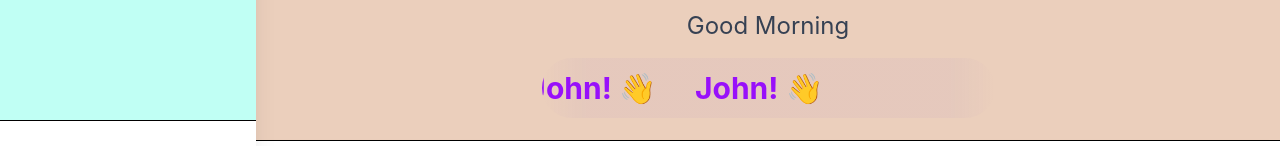
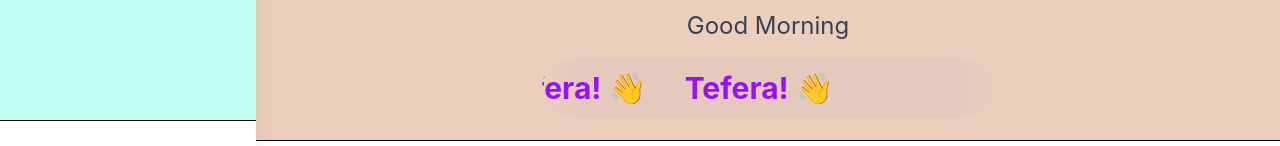
Before and after one commit to Tefe-Ala/Date_Reminder_System, a Vue app: page /dashboard in a window 1280 px wide. Shown: the part 603-749 px from the top of the page. Built offline with nearby package versions, Linux system fonts and the light colour scheme.

Commit message:
User name updated to "Tefera" in Dashboard.vue, and profile name updated to "Tefera Alagaw" in navbar.vue. Also removed the second team member from About.vue.

```diff
--- a/src/views/Dashboard.vue
+++ b/src/views/Dashboard.vue
@@ -91,7 +91,7 @@
 import { ref, onMounted, onUnmounted } from 'vue'
 
 // User name (you can get this from props or store)
-const userName = ref('John')
+const userName = ref('Tefera')
 
 // Dynamic greeting based on time of day
 const currentGreeting = ref('')
```
